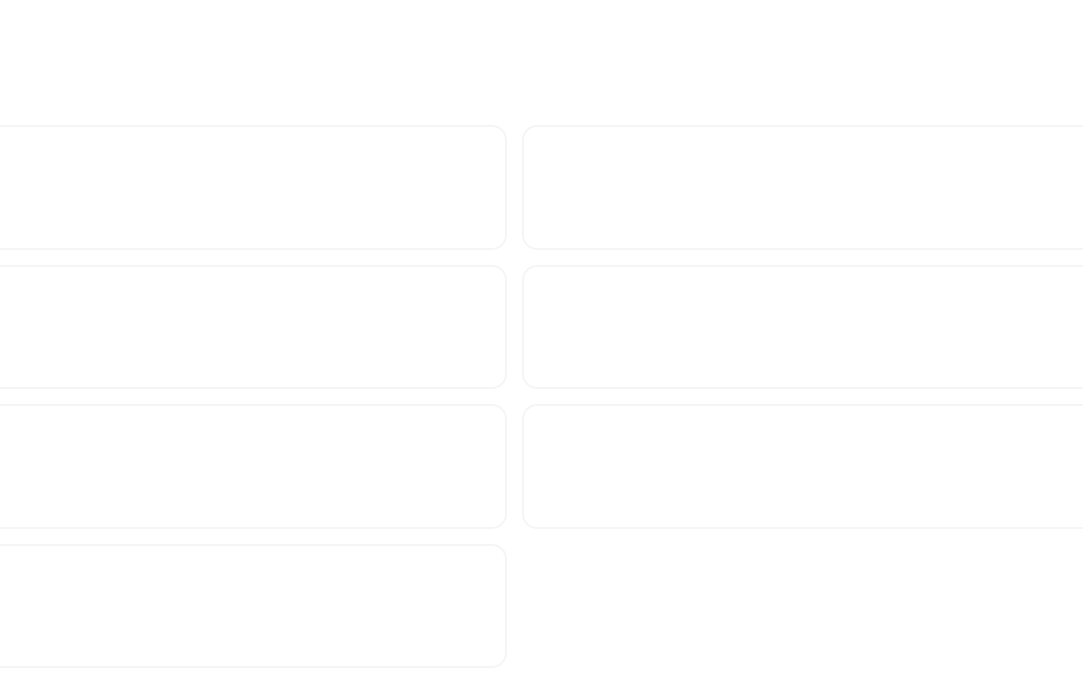
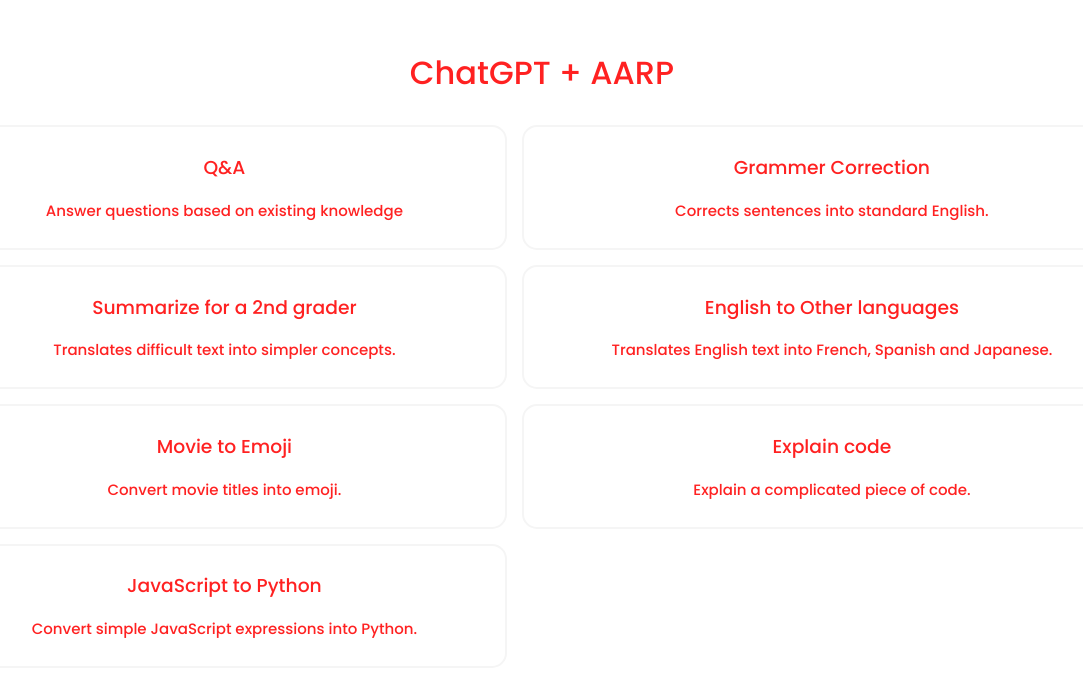
Before and after one commit to Mariani-code/GPT, a React (Vite) app: page / in a window 1280 px wide. Shown: the top 676 px of the page, without its empty margins (98-1181 px from the left). Built offline with nearby package versions, Linux system fonts and the light colour scheme.

Commit message:
Update index.css

```diff
--- a/src/index.css
+++ b/src/index.css
@@ -4,8 +4,8 @@
   font-weight: 400;
 
   color-scheme: light dark;
-  color: rgba(255, 255, 255, 0.87);
-  background-color: #FFFFFF;
+  color: rgba(255, 0, 0, 0.87);
+  background-color: #ffffff;
 
   font-synthesis: none;
   text-rendering: optimizeLegibility;
```
